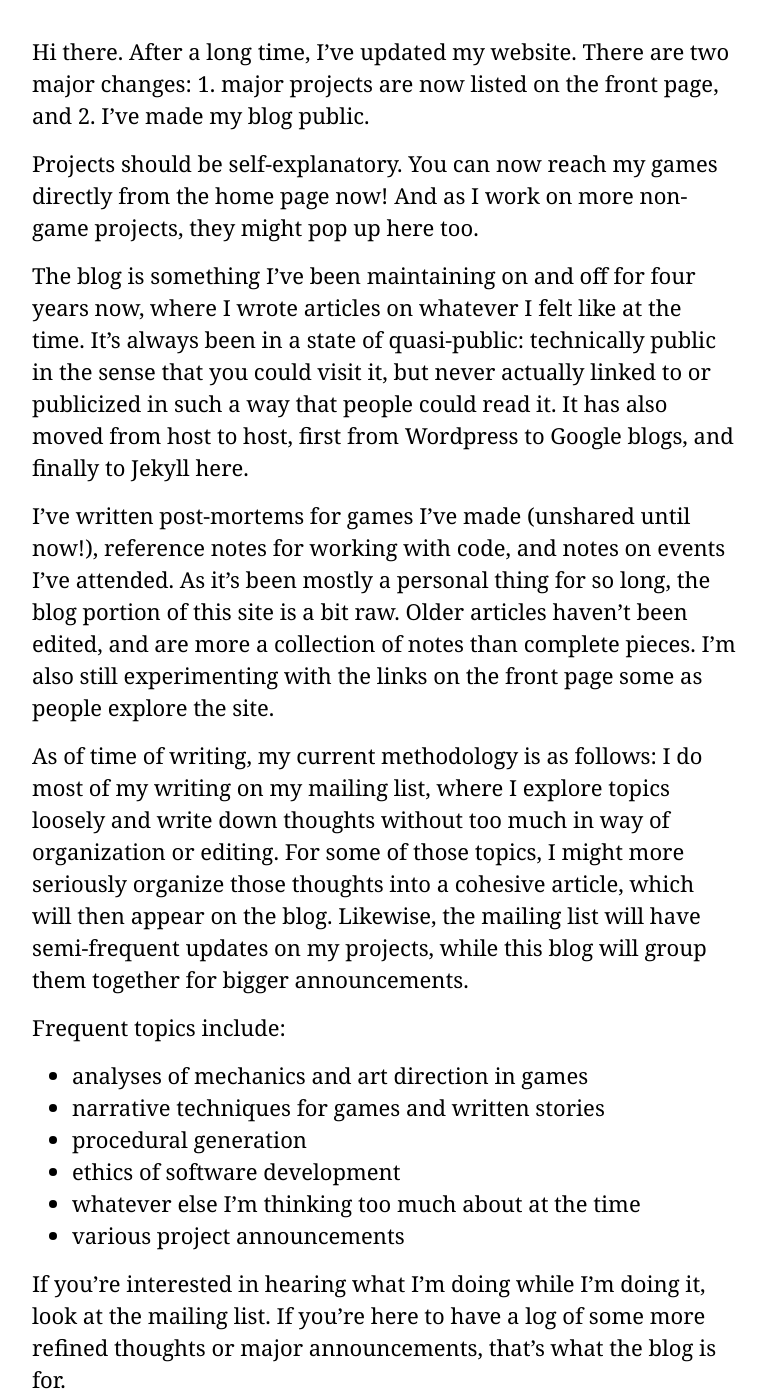
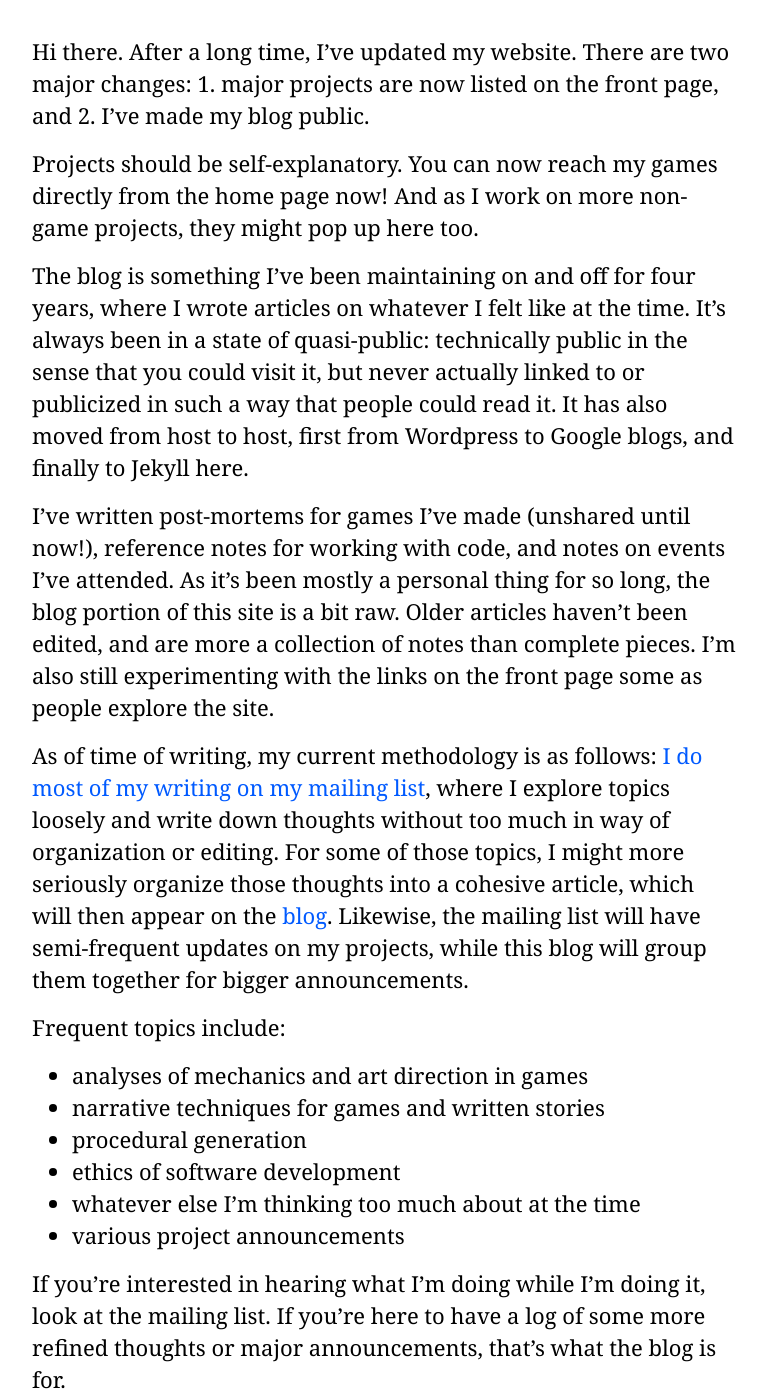
Before and after one commit to dmliao/amorphous, a Jekyll site: the page built from _posts/2017-12-05-site-update.md, in a window 1280 px wide and 1400 px high, scrolled down 429 px. Shown: the whole window, without its empty margins (256-1023 px from the left). Built offline with Jekyll 4.4.1, drawn with Linux system fonts in a browser that asks for light colours; some web fonts are replaced.

Commit message:
Update blog post

```diff
--- a/_posts/2017-12-05-site-update.md
+++ b/_posts/2017-12-05-site-update.md
@@ -7,11 +7,11 @@ Hi there. After a long time, I've updated my website. There are two major change
 
 Projects should be self-explanatory. You can now reach my games directly from the home page now! And as I work on more non-game projects, they might pop up here too.
 
-The blog is something I've been maintaining on and off for four years now, where I wrote articles on whatever I felt like at the time. It's always been in a state of quasi-public: technically public in the sense that you could visit it, but never actually linked to or publicized in such a way that people could read it. It has also moved from host to host, first from Wordpress to Google blogs, and finally to Jekyll here.
+The blog is something I've been maintaining on and off for four years, where I wrote articles on whatever I felt like at the time. It's always been in a state of quasi-public: technically public in the sense that you could visit it, but never actually linked to or publicized in such a way that people could read it. It has also moved from host to host, first from Wordpress to Google blogs, and finally to Jekyll here.
 
 I've written post-mortems for games I've made (unshared until now!), reference notes for working with code, and notes on events I've attended. As it's been mostly a personal thing for so long, the blog portion of this site is a bit raw. Older articles haven't been edited, and are more a collection of notes than complete pieces. I'm also still experimenting with the links on the front page some as people explore the site.
 
-As of time of writing, my current methodology is as follows: I do most of my writing on my mailing list, where I explore topics loosely and write down thoughts without too much in way of organization or editing. For some of those topics, I might more seriously organize those thoughts into a cohesive article, which will then appear on the blog. Likewise, the mailing list will have semi-frequent updates on my projects, while this blog will group them together for bigger announcements.
+As of time of writing, my current methodology is as follows: [I do most of my writing on my mailing list](https://tinyletter.com/amorphous), where I explore topics loosely and write down thoughts without too much in way of organization or editing. For some of those topics, I might more seriously organize those thoughts into a cohesive article, which will then appear on the [blog](/blog). Likewise, the mailing list will have semi-frequent updates on my projects, while this blog will group them together for bigger announcements.
 
 Frequent topics include:
 
--- a/blog.html
+++ b/blog.html
@@ -1,6 +1,6 @@
 ---
 layout: default
-title: Diana Liao
+title: Amorphous's Blog
 ---
 <!--CONTENT-->
 <div class="content-wrap">
```
